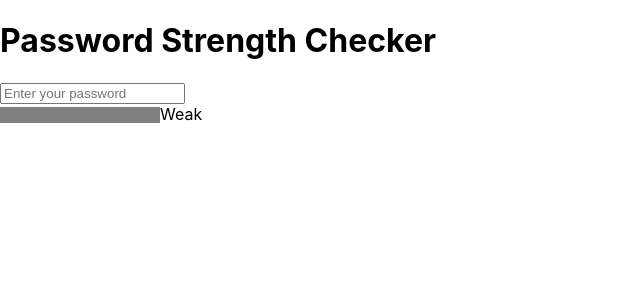
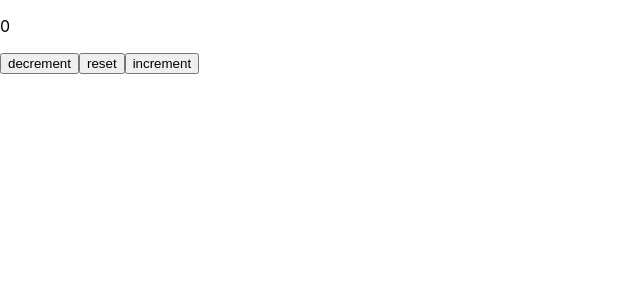
Before and after one commit to sagargouda/react50, a React (Create React App) app: page / in a window 1280 px wide. Shown: the top 300 px of the page, without its empty margins (0-640 px from the left). Built offline with nearby package versions, Linux system fonts and the light colour scheme.

Commit message:
feat: counter component

```diff
--- a/src/App.js
+++ b/src/App.js
@@ -1,16 +1,9 @@
-// import Counter from "./components/counter/counter";
-// import Dynamic from "./components/dynamicList/dynamic";
-// import Color from "./components/colorpicker/color";
-
-import PasswordStrengthChecker from "./components/passwordStrength/password";
+import Counter from "./components/counter/counter";
 
 function App() {
   return (
   <div>
-    {/*<Counter/>*/}
-    {/*<Dynamic/>*/}
-    {/*<Color/>*/}
-    <PasswordStrengthChecker/>
+<Counter/>
   </div>
   );
 }
--- a/src/components/counter/counter.js
+++ b/src/components/counter/counter.js
@@ -3,23 +3,18 @@ import React, {useState} from 'react';
 function Counter(props) {
     const [show ,setShow] = useState(0)
 
-    function handleDec(){
-        setShow(prev => prev - 1)
-    }
-    function handleInc(){
-        setShow(prev => prev + 1)
-    }
-    function handleReset(){
-        setShow(0)
-    }
-
     return (
         <div>
-            <h1>Counter</h1>
-            <p>{show >= 0 ? show : 'less than zero can"t do anything '}</p>
-            <button onClick={handleDec}>decrement</button>
-            <button onClick={handleInc}>increment</button>
-    <button onClick={handleReset}>Reset</button>
+            <p>{show}</p>
+            <button onClick={()=>{
+                setShow(prev => prev -1)
+            }}>decrement</button>
+            <button onClick={()=>{
+                setShow(0)
+            }}>reset</button>
+            <button onClick={()=>{
+                setShow(prev => prev +1)
+            }}>increment</button>
         </div>
     );
 }
--- a/src/components/dynamicList/dynamic.css
+++ /dev/null
@@ -1,3 +0,0 @@
-.striked{
-    text-decoration: line-through;
-}
--- a/src/components/passwordStrength/password.js
+++ /dev/null
@@ -1,52 +0,0 @@
-import React, { useState } from 'react';
-
-function PasswordStrengthChecker() {
-    const [password, setPassword] = useState('');
-    const [strength, setStrength] = useState(0);
-
-    const calculateStrength = (password) => {
-        let score = 0;
-        if (password.length > 8) score += 2;
-        if (/[A-Z]/.test(password)) score += 1;
-        if (/[a-z]/.test(password)) score += 1;
-        if (/\d/.test(password)) score += 1;
-        if (/[^a-zA-Z0-9]/.test(password)) score += 1;
-
-        setStrength(score);
-    };
-
-    const handleChange = (event) => {
-        setPassword(event.target.value);
-        calculateStrength(event.target.value);
-    };
-
-    const getStrengthLabel = () => {
-        if (strength < 3) return 'Weak';
-        if (strength < 6) return 'Moderate';
-        return 'Strong';
-    };
-
-    const getProgressBarColor = () => {
-        if (strength < 3) return 'red';
-        if (strength < 6) return 'yellow';
-        else return 'green';
-    };
-
-    return (
-        <div className="password-strength-checker">
-            <h1>Password Strength Checker</h1>
-            <input
-                type="password"
-                placeholder="Enter your password"
-                value={password}
-                onChange={handleChange}
-            />
-            <div className="strength-meter">
-                <progress value={strength} max={6} style={{ backgroundColor: getProgressBarColor() }} />
-                <span>{getStrengthLabel()}</span>
-            </div>
-        </div>
-    );
-}
-
-export default PasswordStrengthChecker;
```
Also changed, not shown: src/components/colorpicker/color.js (deleted, +0 -20 lines), src/components/dynamicList/dynamic.js (deleted, +0 -46 lines), 1 other file (tests, documents, lock files or other folders).
